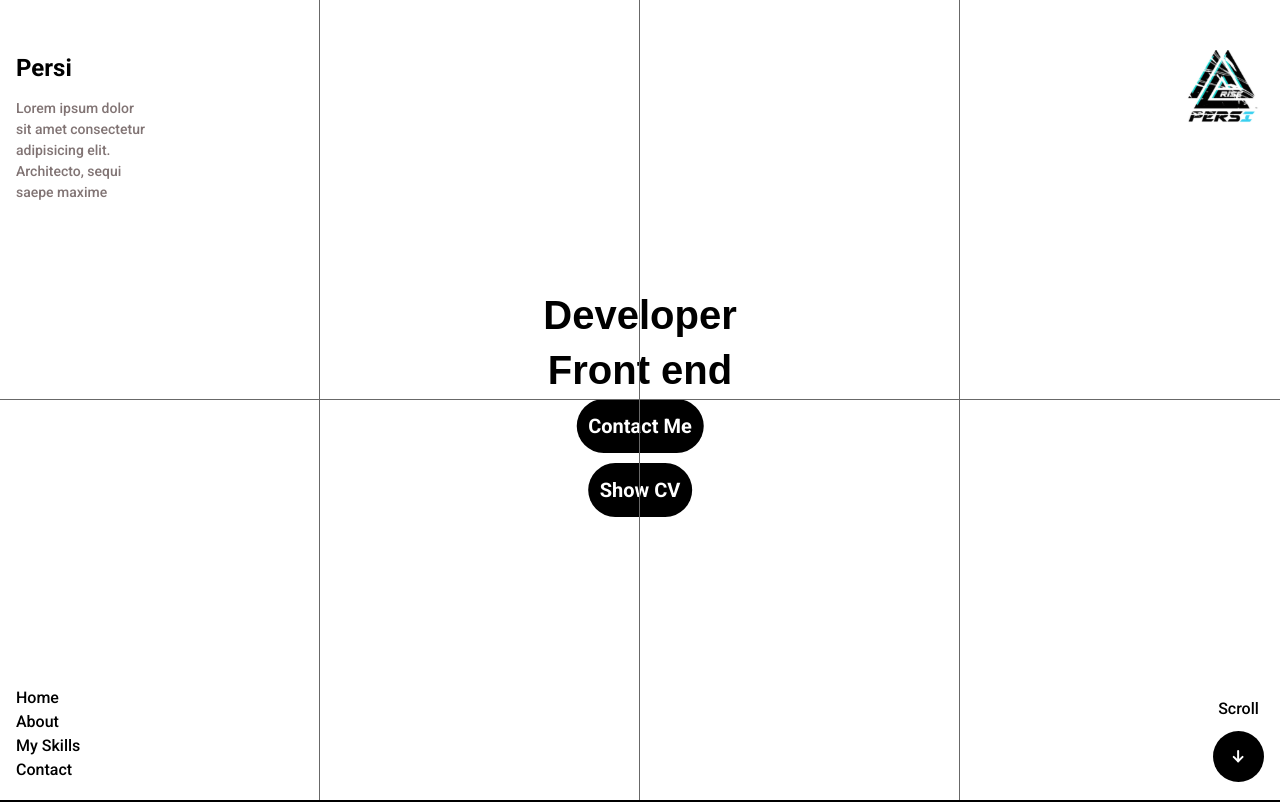
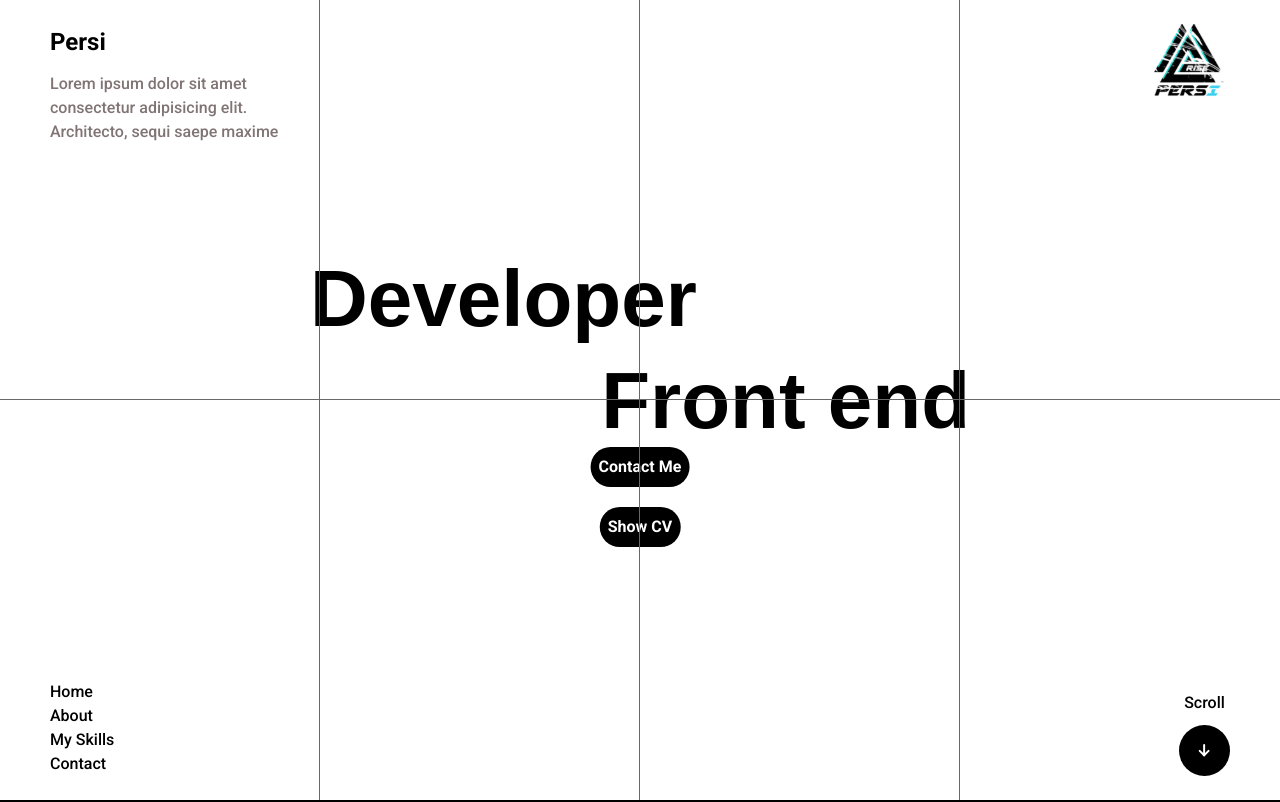
Before and after one commit to Persi02/portfolio2.0, a React (Create React App) app: page / in a window 1280 px wide. Shown: the top 802 px of the page. Built offline with nearby package versions, Linux system fonts and the light colour scheme; a web font is replaced by a local one.

Commit message:
responsive section contact me

```diff
--- a/src/components/Display/gridBody.tsx/style.scss
+++ b/src/components/Display/gridBody.tsx/style.scss
@@ -14,10 +14,3 @@
         border-right: 1px solid #686868
     }
 }
-
-@screen 2xl {
-    .grid_body {
-        @apply h-screen;
-
-    }
-}
--- a/src/components/General/Header/style.scss
+++ b/src/components/General/Header/style.scss
@@ -1,6 +1,6 @@
  header {
      position: absolute;
-     bottom: 18px;
+     bottom: 3%;
      left: 0;
      z-index: 2;
  }
@@ -14,7 +14,7 @@
 
      .nav-link {
          font-family: 'Roboto', sans-serif;
-         font-size: 16px;
+         font-size: 14px;
          font-weight: 500;
          cursor: pointer;
      }
@@ -24,6 +24,14 @@
      }
 
 
+ }
+
+ @screen md {
+     .menu-navigation {
+         .nav-link {
+             font-size: 16px;
+         }
+     }
  }
 
  @screen 2xl {
--- a/src/components/General/button/style.scss
+++ b/src/components/General/button/style.scss
@@ -5,10 +5,10 @@
 }
 
 .btn-lg {
-    padding: 12px;
+    padding: 8px;
     background: var(--secondary);
     color: var(--primary);
-    font-size: 20px;
+    font-size: 16px;
     font-family: 'Roboto', sans-serif;
     font-weight: bold
 }
@@ -21,3 +21,10 @@
     font-family: 'Roboto', sans-serif;
     font-weight: bold
 }
+
+@screen 2xl {
+    .btn-lg {
+        padding: 12px;
+        font-size: 20px;
+    }
+}
--- a/src/index.scss
+++ b/src/index.scss
@@ -56,7 +56,7 @@ h2 {
 }
 
 .body_text {
-    font-size: 14px;
+    font-size: 12px;
     font-family: 'Roboto', sans-serif;
     font-weight: 500;
     color: var(--secondary)
@@ -69,6 +69,34 @@ h2 {
     font-style: normal;
     font-weight: 400;
     line-height: normal;
+}
+
+@screen sm {
+    .wrap {
+        padding: 0 30px;
+    }
+
+    .h1 {
+        font-size: 80px;
+        width: 660px;
+    }
+}
+
+@screen md {
+    .body_text {
+        font-size: 16px;
+    }
+}
+
+@screen lg {
+    .wrap {
+        padding: 0 50px;
+    }
+
+    h2 {
+        font-size: 80px;
+    }
+
 }
 
 @screen 2xl {
--- a/src/page/HomePage/style.scss
+++ b/src/page/HomePage/style.scss
@@ -23,7 +23,7 @@
     .wrap_button-scroll {
         @apply flex items-center flex-col fixed;
         gap: 10px;
-        bottom: 18px;
+        bottom: 3%;
         right: 16px;
 
 
@@ -46,7 +46,7 @@
 
     .intro {
         position: absolute;
-        top: 50px;
+        top: 3%;
         left: 0;
         width: 100%;
         @apply flex justify-between items-start;
@@ -136,7 +136,7 @@
     @apply w-full relative py-10;
 
     .wrap_sociaux {
-        @apply w-full;
+        @apply flex flex-col w-full;
 
         div {
             margin-bottom: 0;
@@ -158,7 +158,12 @@
 }
 
 .sociaux {
-    @apply flex flex-col items-center gap-8;
+    @apply flex flex-col gap-8;
+    padding-top: 20px;
+
+    h3 {
+        display: none
+    }
 
     div {
         @apply flex gap-4;
@@ -214,22 +219,18 @@
     }
 }
 
-@screen 2xl {
+@screen sm {
     .hero {
-
-        .wrap_btn-hero {
-            margin-top: 0;
-
-            button {
-                margin-bottom: 20px;
+        .intro {
+            &-name {
+                max-width: 200px;
             }
         }
+    }
+}
 
-        .wrap_button-scroll {
-            bottom: 50px;
-            right: 60px;
-        }
-
+@screen md {
+    .hero {
         h1 {
             .developer {
                 text-align: start;
@@ -241,9 +242,26 @@
         }
 
 
+    }
+}
+
+@screen lg {
+    .hero {
+        .wrap_btn-hero {
+            margin-top: 0;
+
+            button {
+                margin-bottom: 20px;
+            }
+        }
+
+        .wrap_button-scroll {
+            right: 50px;
+        }
+
         .intro {
             &-name {
-                max-width: 313px;
+                max-width: 230px;
             }
         }
     }
@@ -282,10 +300,8 @@
         }
     }
 
-
-
     .body_skills {
-        @apply h-screen py-12;
+        @apply py-12;
         display: grid;
         grid-template-columns: repeat(2, 1fr);
 
@@ -306,10 +322,12 @@
     }
 
     .body_contact {
-        @apply flex items-center justify-center h-screen;
+        @apply flex items-center justify-center;
+        padding: 20% 0;
+
 
         .wrap_sociaux {
-            @apply flex absolute pt-12 flex-row items-start top-0 left-0 gap-0 justify-between;
+            @apply absolute pt-12 flex-row items-start top-0 left-0 gap-0 justify-between;
 
             div {
                 margin-bottom: 0;
@@ -331,7 +349,11 @@
     }
 
     .sociaux {
-        @apply flex flex-col items-center gap-8;
+        @apply flex flex-col items-center gap-4 pt-0;
+
+        h3 {
+            display: block;
+        }
 
         div {
             @apply flex gap-4;
@@ -358,6 +380,7 @@
 
 
         button {
+            position: inherit;
             margin-left: 100%;
             transform: translateX(-100%);
         }
@@ -377,3 +400,29 @@
         }
     }
 }
+
+@screen 2xl {
+    .hero {
+        .wrap_btn-hero {
+            margin-top: 0;
+
+            button {
+                margin-bottom: 20px;
+            }
+        }
+
+        .wrap_button-scroll {
+            bottom: 50px;
+            right: 60px;
+        }
+
+        .intro {
+            &-name {
+                max-width: 313px;
+            }
+        }
+    }
+
+
+
+}
--- a/src/utils/animation.ts
+++ b/src/utils/animation.ts
@@ -12,7 +12,7 @@ const wordAnimation = (classname: string, point: string) => {
         duration: 1,
         scrollTrigger: {
             trigger: point,
-            start: 'top 30%',
+            start: 'top 70%',
             end: 'top top',
             toggleActions: 'play none none reverse',
             pinSpacing: false
@@ -29,7 +29,7 @@ const wordAnimationLeft = (classname: string, point: string) => {
         duration: 1,
         scrollTrigger: {
             trigger: point,
-            start: 'top 50%',
+            start: 'top 70%',
             end: 'top top',
             toggleActions: 'play none none reverse'
         }
@@ -46,7 +46,7 @@ const wordAnimationRight = (classname: string, point: string) => {
         duration: 1,
         scrollTrigger: {
             trigger: point,
-            start: 'top 50%',
+            start: 'top 70%',
             end: 'top top',
             toggleActions: 'play none none reverse',
             pinSpacing: false
@@ -63,7 +63,7 @@ const opacAnimation = (classname: string, point: string) => {
         duration: 1,
         scrollTrigger: {
             trigger: point,
-            start: 'top 50%',
+            start: 'top 70%',
             end: 'top top',
             toggleActions: 'play none none reverse',
             pinSpacing: false
```
